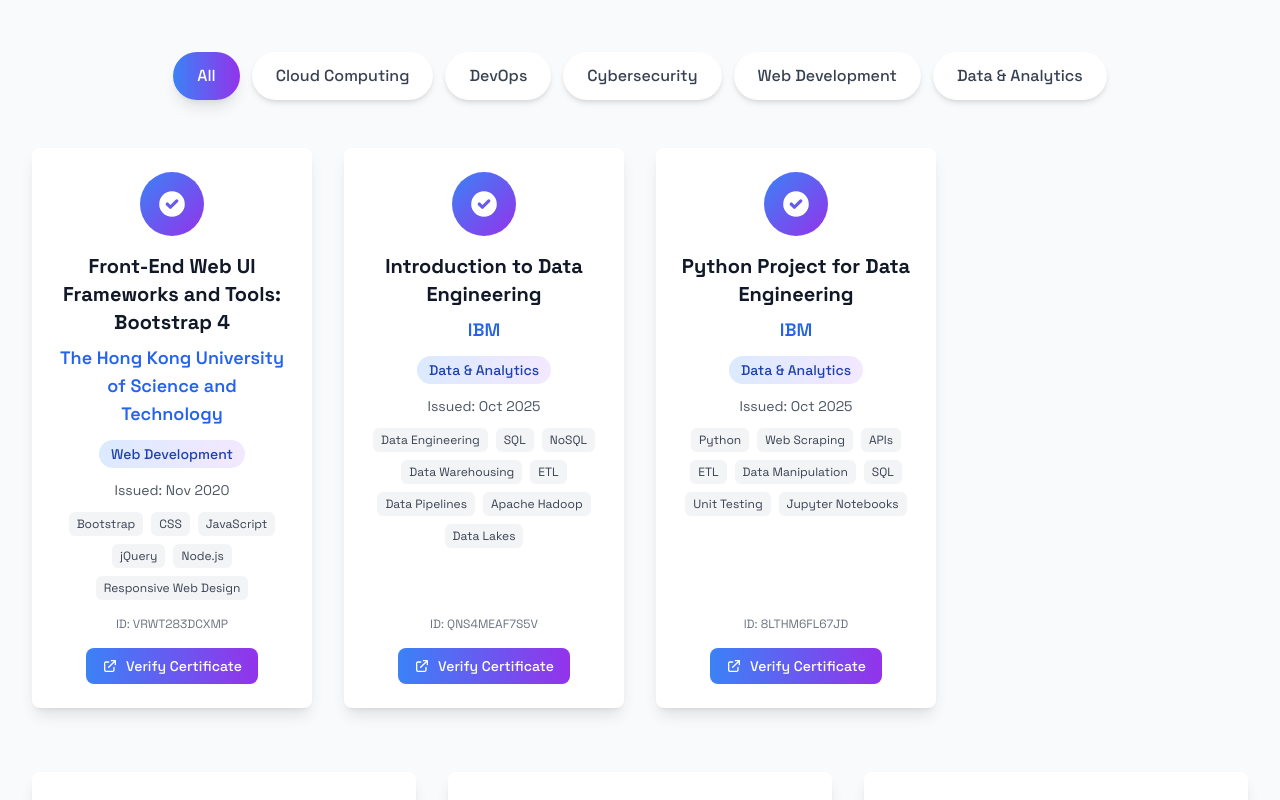
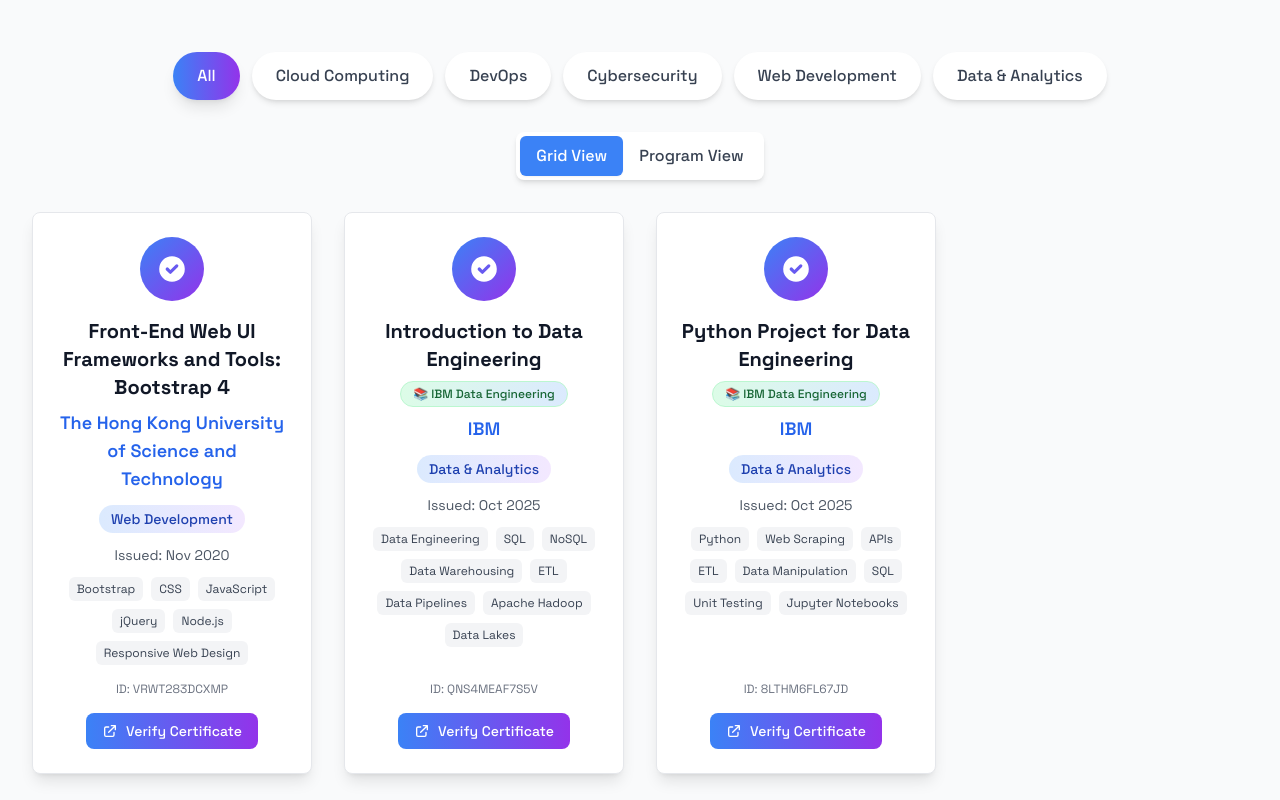
Before and after one commit to vezzil/Portfolio-Lukman, a Vue app: page / in a window 1280 px wide. Shown: the part 3960-4760 px from the top of the page. Built offline with nearby package versions, Linux system fonts and the light colour scheme.

Commit message:
Add program grouping and badges to certifications
Introduces a toggle to view certifications grouped by program or in a grid. Certification cards now display a program badge if available. Updates dataset to include 'program' field for relevant certifications.

```diff
--- a/src/components/Certifications/CertificationCard.vue
+++ b/src/components/Certifications/CertificationCard.vue
@@ -1,6 +1,6 @@
 <template>
   <div
-    class="bg-white dark:bg-gray-800 rounded-lg shadow-lg p-6 hover:shadow-xl transition-all duration-300 transform hover:-translate-y-1 h-full flex flex-col"
+    class="bg-white dark:bg-gray-800 rounded-lg shadow-lg border border-gray-200 dark:border-gray-700 p-6 hover:shadow-xl transition-all duration-300 transform hover:-translate-y-1 h-full flex flex-col"
   >
     <!-- Certificate Badge/Image -->
     <div class="flex justify-center mb-4">
@@ -21,6 +21,15 @@
     <h3 class="text-xl font-bold text-gray-900 dark:text-white mb-2 text-center">
       {{ certification.name }}
     </h3>
+
+    <!-- Program Badge (if exists) -->
+    <div v-if="certification.program" class="flex justify-center mb-2">
+      <span
+        class="px-3 py-1 bg-gradient-to-r from-green-100 to-blue-100 dark:from-green-900 dark:to-blue-900 text-green-800 dark:text-green-200 text-xs rounded-full font-medium border border-green-200 dark:border-green-700"
+      >
+        📚 {{ certification.program }}
+      </span>
+    </div>
 
     <!-- Issuer -->
     <p class="text-lg text-blue-600 dark:text-blue-400 font-semibold text-center mb-3">
--- a/src/components/Certifications/Certifications.vue
+++ b/src/components/Certifications/Certifications.vue
@@ -16,7 +16,7 @@
       </div>
 
       <!-- Category Filter -->
-      <div class="flex flex-wrap justify-center gap-3 mb-12">
+      <div class="flex flex-wrap justify-center gap-3 mb-8">
         <button
           v-for="category in certificationData.categories"
           :key="category"
@@ -32,14 +32,78 @@
         </button>
       </div>
 
-      <!-- Certifications Grid -->
-      <div class="grid grid-cols-1 md:grid-cols-2 lg:grid-cols-3 xl:grid-cols-4 gap-8">
+      <!-- View Toggle -->
+      <div class="flex justify-center mb-8">
+        <div class="bg-white dark:bg-gray-800 rounded-lg p-1 shadow-md">
+          <button
+            @click="groupByProgram = false"
+            :class="[
+              'px-4 py-2 rounded-md transition-all duration-300 font-medium',
+              !groupByProgram
+                ? 'bg-blue-500 text-white shadow-sm'
+                : 'text-gray-700 dark:text-gray-300 hover:bg-gray-100 dark:hover:bg-gray-700',
+            ]"
+          >
+            Grid View
+          </button>
+          <button
+            @click="groupByProgram = true"
+            :class="[
+              'px-4 py-2 rounded-md transition-all duration-300 font-medium',
+              groupByProgram
+                ? 'bg-blue-500 text-white shadow-sm'
+                : 'text-gray-700 dark:text-gray-300 hover:bg-gray-100 dark:hover:bg-gray-700',
+            ]"
+          >
+            Program View
+          </button>
+        </div>
+      </div>
+
+      <!-- Grid View -->
+      <div
+        v-if="!groupByProgram"
+        class="grid grid-cols-1 md:grid-cols-2 lg:grid-cols-3 xl:grid-cols-4 gap-8"
+      >
         <div
           v-for="certification in filteredCertifications"
           :key="certification.id"
           class="certification-card"
         >
           <CertificationCard :certification="certification" />
+        </div>
+      </div>
+
+      <!-- Program Grouped View -->
+      <div v-else class="space-y-12">
+        <div
+          v-for="(certs, program) in groupedCertifications"
+          :key="program"
+          class="bg-white dark:bg-gray-800 rounded-lg shadow-lg p-6"
+        >
+          <!-- Program Header -->
+          <div class="flex items-center mb-6">
+            <div
+              class="w-12 h-12 bg-gradient-to-br from-blue-500 to-purple-600 rounded-lg flex items-center justify-center mr-4"
+            >
+              <svg class="w-6 h-6 text-white" fill="currentColor" viewBox="0 0 20 20">
+                <path d="M9 12l2 2 4-4m6 2a9 9 0 11-18 0 9 9 0 0118 0z" />
+              </svg>
+            </div>
+            <div>
+              <h3 class="text-2xl font-bold text-gray-900 dark:text-white">{{ program }}</h3>
+              <p class="text-gray-600 dark:text-gray-400">
+                {{ certs.length }} certification{{ certs.length > 1 ? 's' : '' }}
+              </p>
+            </div>
+          </div>
+
+          <!-- Certifications in this program -->
+          <div class="grid grid-cols-1 md:grid-cols-2 lg:grid-cols-3 gap-6">
+            <div v-for="certification in certs" :key="certification.id" class="certification-card">
+              <CertificationCard :certification="certification" />
+            </div>
+          </div>
         </div>
       </div>
 
@@ -97,6 +161,7 @@
 
 const certificationData = ref(certificationsData)
 const selectedCategory = ref('All')
+const groupByProgram = ref(false)
 
 const filteredCertifications = computed(() => {
   if (selectedCategory.value === 'All') {
@@ -105,6 +170,20 @@
   return certificationData.value.certifications.filter(
     (cert) => cert.category === selectedCategory.value,
   )
+})
+
+const groupedCertifications = computed(() => {
+  if (!groupByProgram.value) return null
+
+  const groups = {}
+  filteredCertifications.value.forEach((cert) => {
+    const programName = cert.program || 'Other Certifications'
+    if (!groups[programName]) {
+      groups[programName] = []
+    }
+    groups[programName].push(cert)
+  })
+  return groups
 })
 
 const activeCertifications = computed(() => {
--- a/src/dataset/certifications.json
+++ b/src/dataset/certifications.json
@@ -16,6 +16,7 @@
       "id": 2,
       "name": "Introduction to Data Engineering",
       "issuer": "IBM",
+      "program": "IBM Data Engineering",
       "issueDate": "2025-10-27",
       "expiryDate": "",
       "credentialId": "QNS4MEAF7S5V",
@@ -37,6 +38,7 @@
       "id": 3,
       "name": "Python Project for Data Engineering",
       "issuer": "IBM",
+      "program": "IBM Data Engineering",
       "issueDate": "2025-10-28",
       "expiryDate": "",
       "credentialId": "8LTHM6FL67JD",
```
